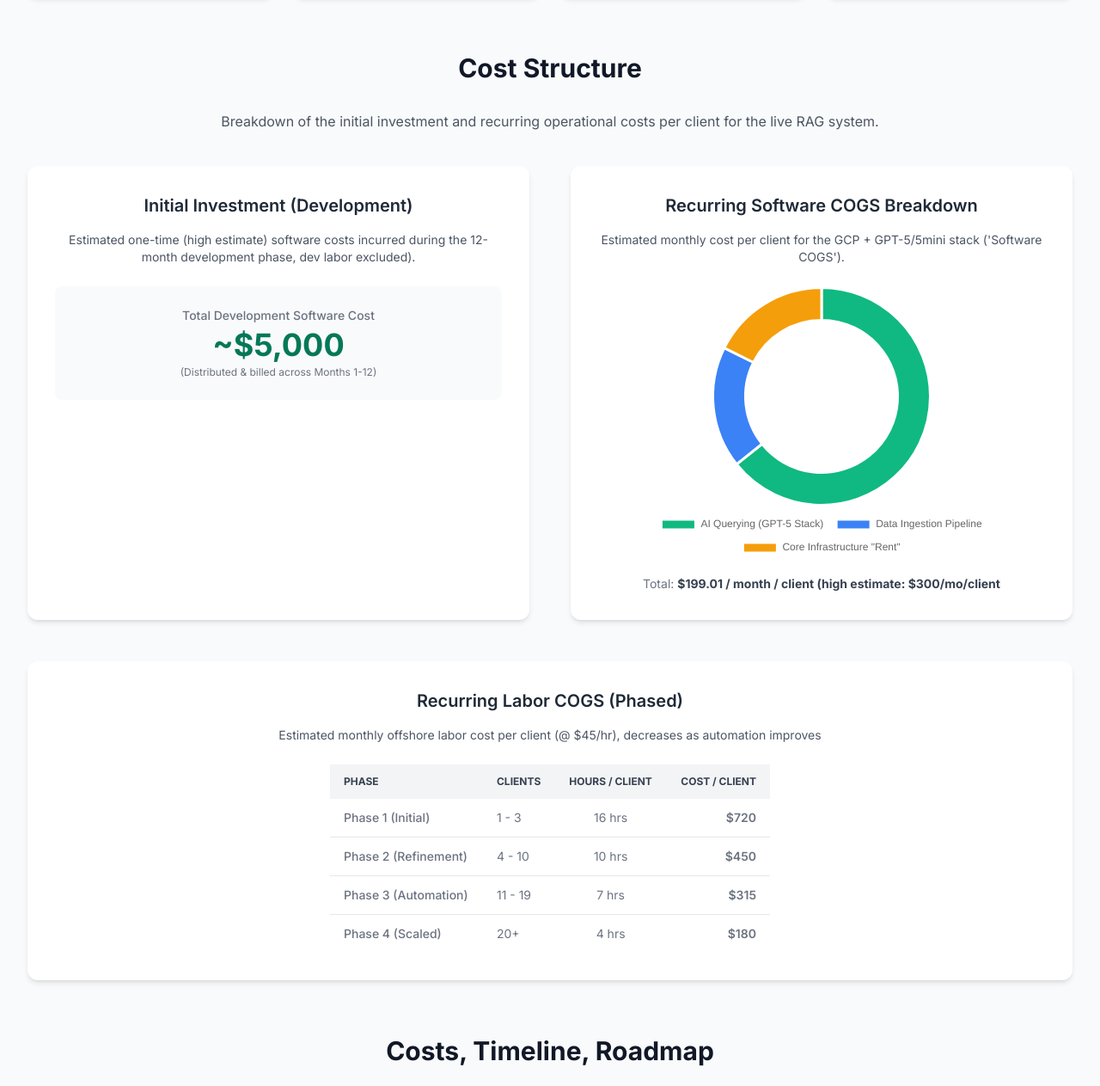
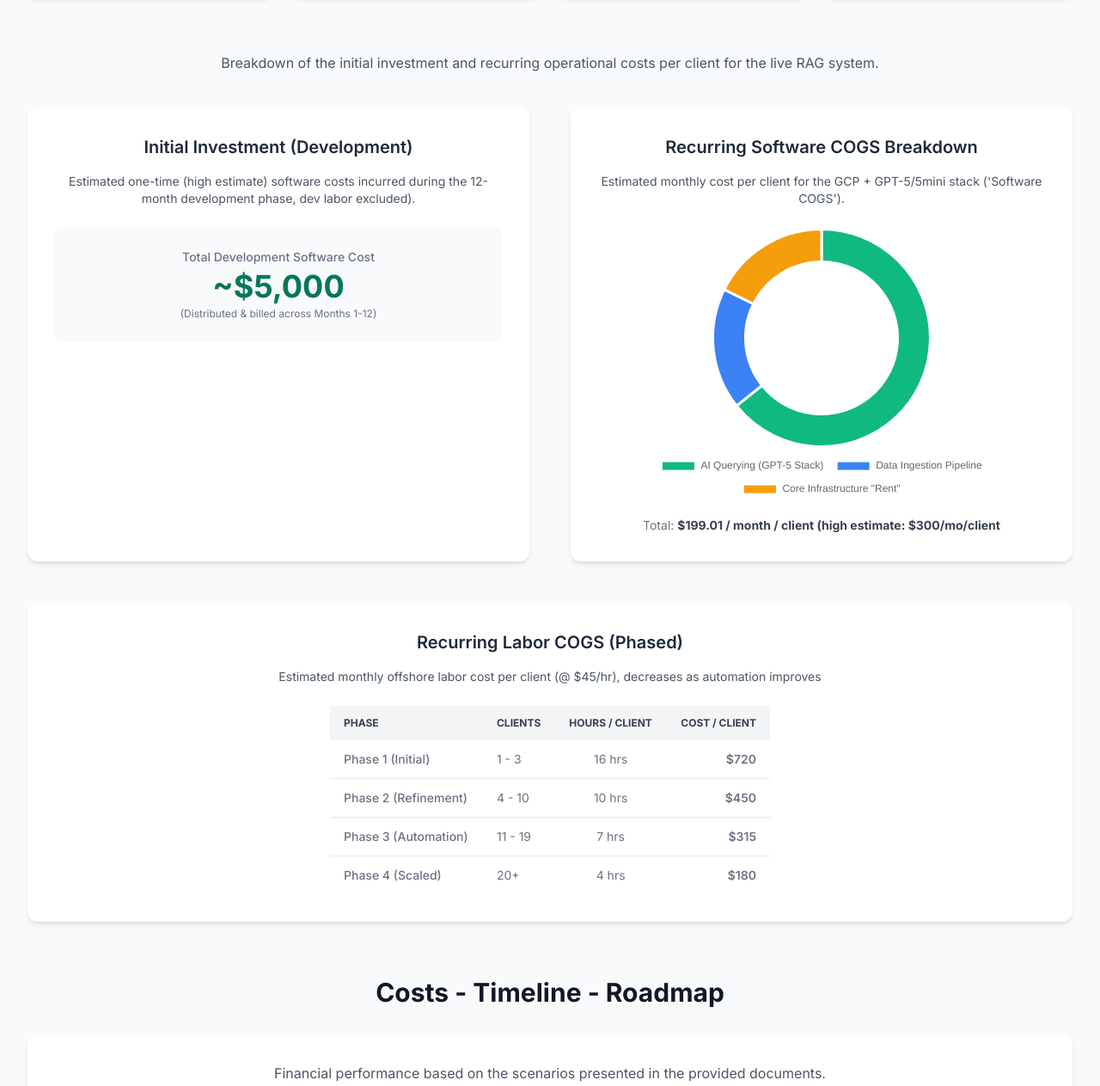
Before and after one commit to Pv1201/dgpt.github.io, a plain HTML site: page index.html in a window 1280 px wide. Shown: the part 351-1614 px from the top of the page at 86% size. Drawn offline with nearby package versions, Linux system fonts and the light colour scheme.

Commit message:
Update index.html

```diff
--- a/index.html
+++ b/index.html
@@ -190,7 +190,6 @@
         </section>
 
         <section id="costs">
-            <h2 class="text-3xl font-bold text-gray-900 mb-8 text-center">Cost Structure</h2>
              <p class="text-center text-gray-600 mb-10 max-w-3xl mx-auto">Breakdown of the initial investment and recurring operational costs per client for the live RAG system.</p>
             <div class="grid grid-cols-1 lg:grid-cols-2 gap-8 lg:gap-12">
                 <div class="section-card">
@@ -256,7 +255,7 @@
         </section>
 
          <section id="projections">
-            <h2 class="text-3xl font-bold text-gray-900 mb-8 text-center">Costs, Timeline, Roadmap</h2>
+            <h2 class="text-3xl font-bold text-gray-900 mb-8 text-center">Costs - Timeline - Roadmap</h2>
             <div class="section-card">
                  <p class="text-center text-gray-600 mb-8 max-w-4xl mx-auto">Financial performance based on the scenarios presented in the provided documents.</p>
 
@@ -538,12 +537,14 @@
              };
              [clientsSlider, laborSlider, softwareSlider].forEach(slider => slider.addEventListener('input', updateCalculator));
 
+             // --- Tab Switching Logic --- /* Remains the same */
               const tabButtons = document.querySelectorAll('.tab-button'); const tabContents = document.querySelectorAll('.tab-content');
               tabButtons.forEach(button => { button.addEventListener('click', () => {
                   tabButtons.forEach(btn => btn.classList.remove('active')); tabContents.forEach(content => content.classList.add('hidden')); button.classList.add('active');
                   const targetId = button.getAttribute('data-target'); document.getElementById(targetId).classList.remove('hidden');
               }); });
 
+             // --- Mobile Menu Logic --- /* Remains the same */
               const mobileMenuButton = document.getElementById('mobile-menu-button'); const mobileMenu = document.getElementById('mobile-menu');
               mobileMenuButton.addEventListener('click', () => { mobileMenu.classList.toggle('hidden'); });
 
```
